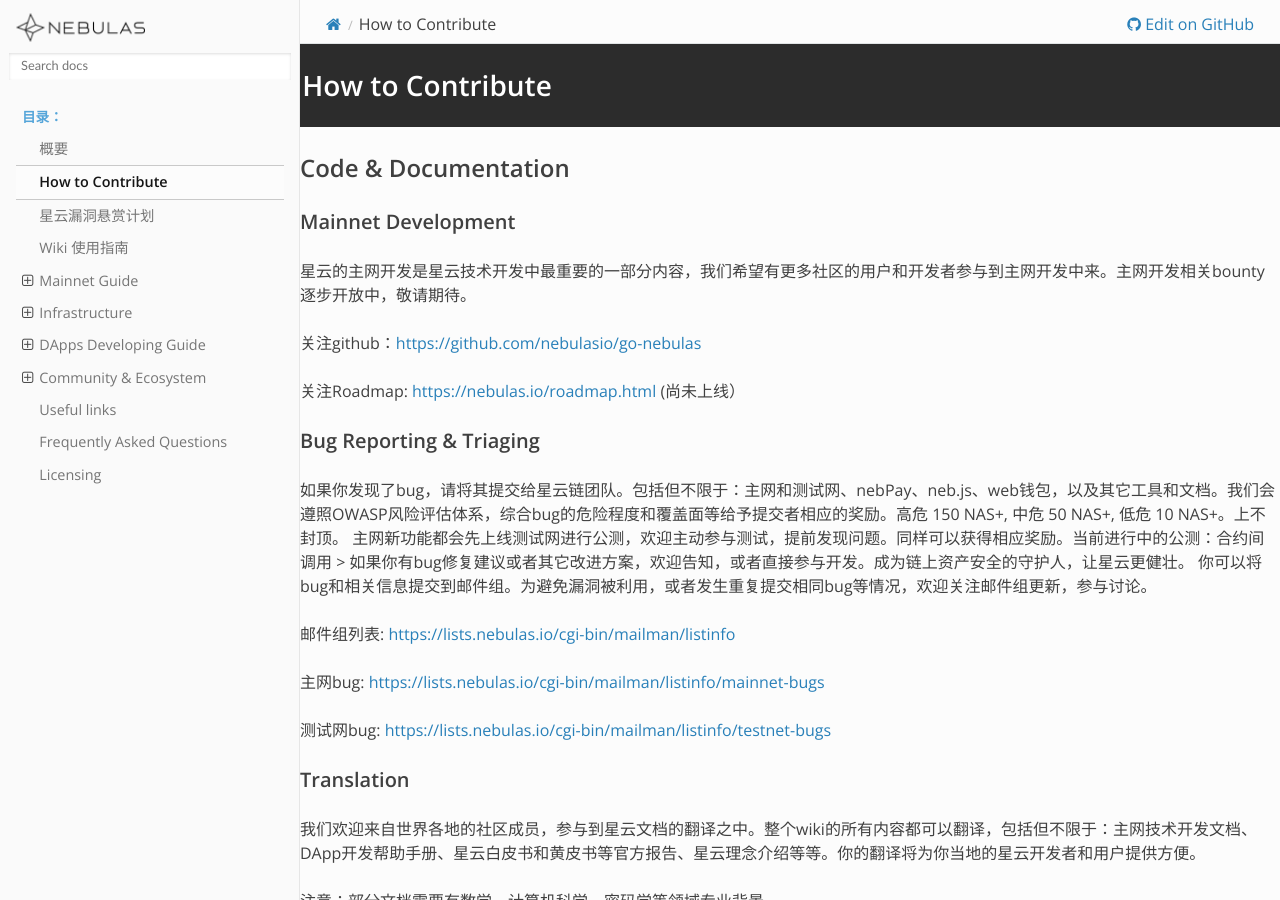
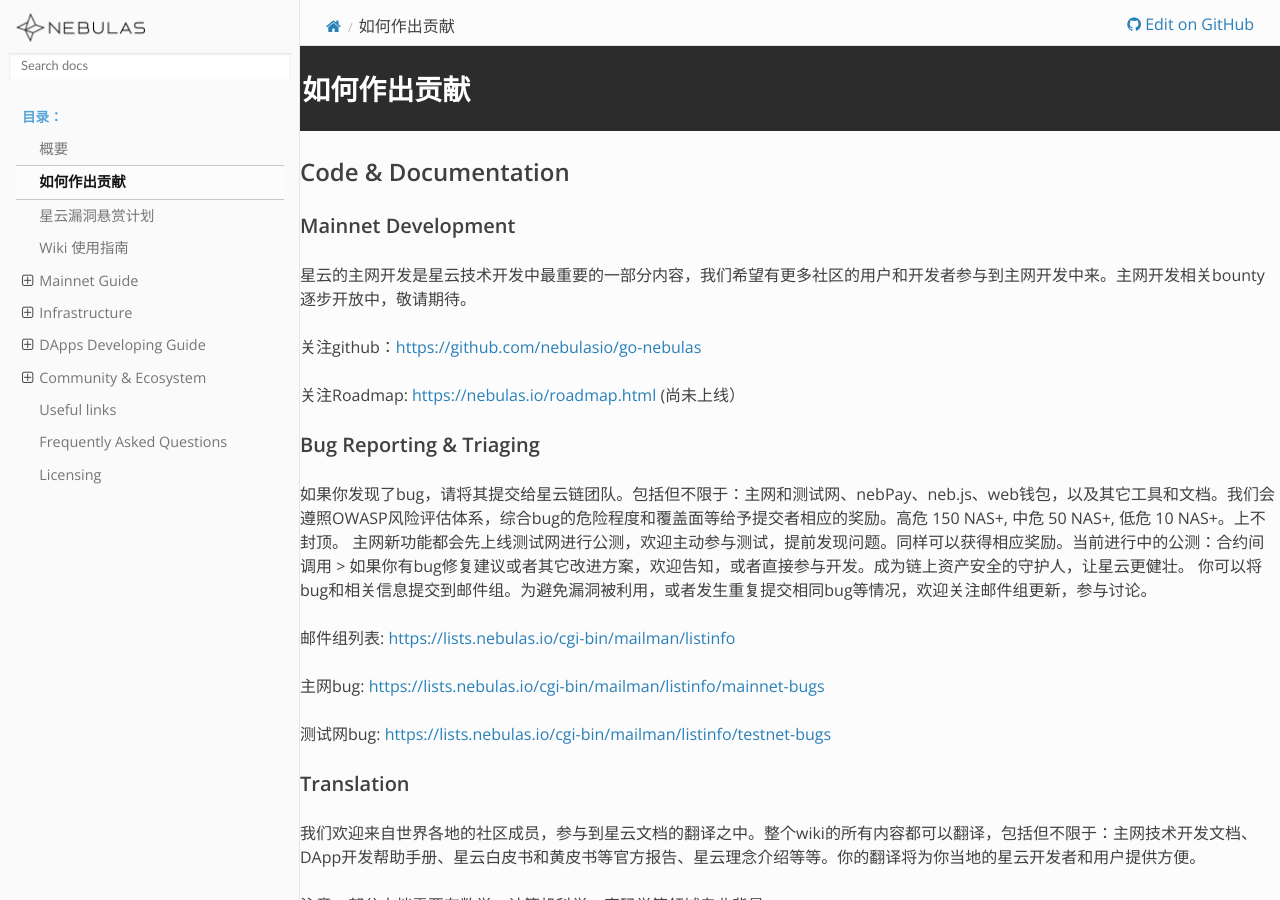
Before and after one commit to nebulasio/nebdocs, a Sphinx documentation site: the page built from docs/how-to-contribute.md, in a window 1280 px wide and 900 px high. Built offline with Sphinx 7.4.7 and the Read the Docs theme 2.0.0, drawn with Linux system fonts in a browser that asks for light colours; pages that are not in the unit, such as notebooks, are missing from menus.

Commit message:
update index

```diff
--- a/docs/how-to-contribute.md
+++ b/docs/how-to-contribute.md
@@ -1,4 +1,4 @@
-# How to Contribute
+# 如何作出贡献
 
 ## Code & Documentation
 
```
